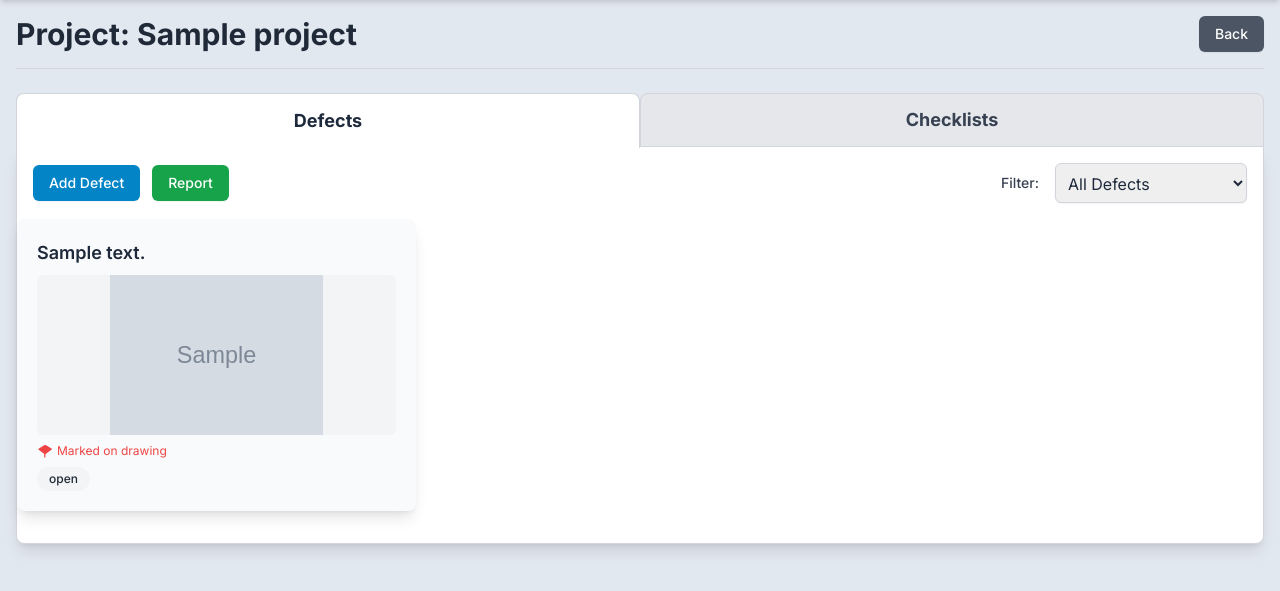
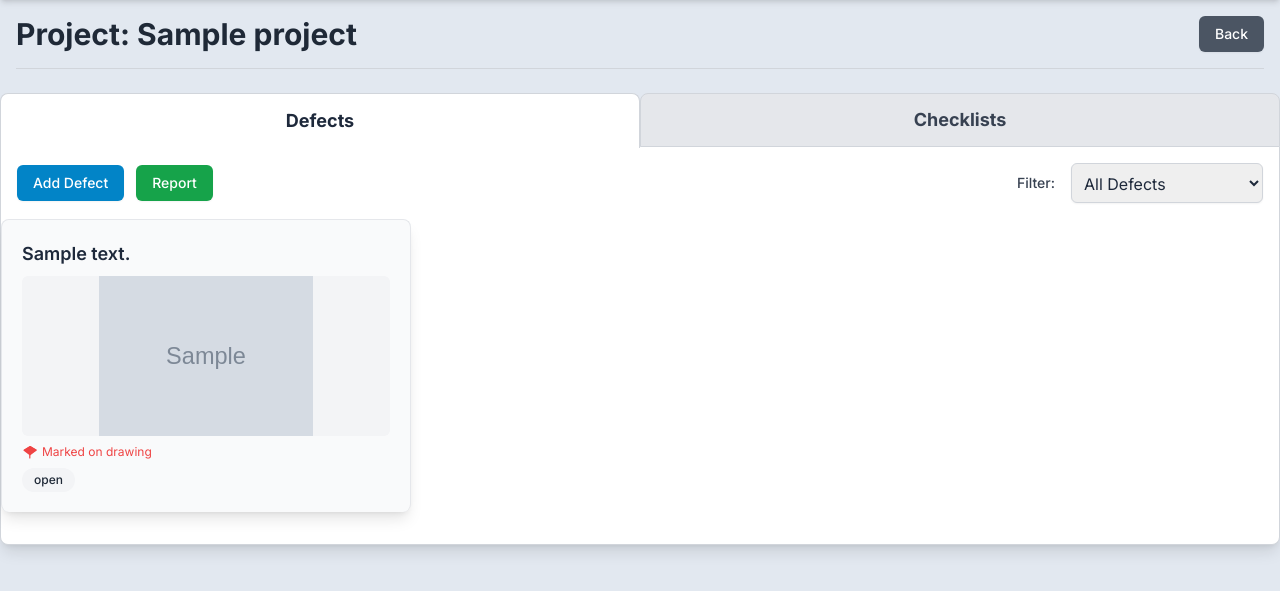
Before and after one commit to zoltanas/defect-tracking, a Flask app: page /project/1 in a window 1280 px wide. Shown: the part 68-659 px from the top of the page. Run offline with Flask 3, Linux system fonts and the light colour scheme; a user stored in the database is signed in; tables that the repository leaves empty hold one stand-in row (values such as "Sample post"); grey boxes marked "Sample" are stand-in pictures; some libraries are stand-ins or nearby versions.

Commit message:
Fix: Adjust layout for full-width tabs and improve card separation
This commit addresses your feedback on layout and styling:

1.  **Full-Width Main Tab Content Card:**
    - Wrapped the entire tab system in a new div with negative horizontal
      margins (`mx-[-1rem]`). This counteracts the padding from the main
      layout container, allowing the tabbed content area (with its own
      borders) to extend to the full available screen width.

2.  **Improved Defect/Checklist Card Separation:**
    - Added light top, left, and right borders (`border-t border-l border-r border-gray-200`)
      to individual defect and checklist cards. This enhances their visual
      separation from the main content card's background, particularly
      addressing the visual merging at the top of these nested cards.

These changes aim to provide a more expansive feel for the tabbed interface
and clearer visual distinction for the nested content items.

```diff
--- a/templates/project_detail.html
+++ b/templates/project_detail.html
@@ -7,6 +7,8 @@
         </h1>
         <a href="{{ url_for('index') }}" class="mt-0 bg-gray-600 hover:bg-gray-700 text-white px-4 py-2 rounded-md shadow-sm text-sm font-medium">Back</a>
     </div>
+
+<div class="mx-[-1rem]"> <!-- NEW FULL-WIDTH WRAPPER -->
 
     <!-- Tab Navigation -->
     <div id="tab-navigation" class="flex">
@@ -54,7 +56,7 @@
                 {% if defects %}
                     <div class="grid grid-cols-1 md:grid-cols-2 lg:grid-cols-3 gap-6">
                         {% for defect in defects %}
-                            <a href="{{ url_for('defect_detail', defect_id=defect.id) }}" class="block bg-gray-50 p-5 rounded-lg shadow-lg hover:shadow-xl transition-shadow duration-300">
+                            <a href="{{ url_for('defect_detail', defect_id=defect.id) }}" class="block bg-gray-50 p-5 rounded-lg shadow-lg hover:shadow-xl transition-shadow duration-300 border-t border-l border-r border-gray-200">
                                 <h3 class="text-lg font-semibold text-primary mb-2 truncate" title="{{ defect.description }}">{{ defect.description }}</h3>
                                 {% if defect.first_thumbnail_path %}
                                     <div class="my-2"> {# Margin for spacing #}
@@ -105,7 +107,7 @@
                 {% if checklists %}
                     <div class="grid grid-cols-1 md:grid-cols-2 lg:grid-cols-3 gap-6">
                         {% for checklist in checklists %}
-                            <a href="{{ url_for('checklist_detail', checklist_id=checklist.id) }}" class="block bg-gray-50 p-5 rounded-lg shadow-lg hover:shadow-xl transition-shadow duration-300">
+                            <a href="{{ url_for('checklist_detail', checklist_id=checklist.id) }}" class="block bg-gray-50 p-5 rounded-lg shadow-lg hover:shadow-xl transition-shadow duration-300 border-t border-l border-r border-gray-200">
                                 <h3 class="text-lg font-semibold text-primary mb-2 truncate" title="{{ checklist.name }}">{{ checklist.name }}</h3>
                                 {# Assuming checklists might have a count of items or completion status later #}
                                 <p class="text-sm text-gray-600">Contains {{ checklist.items|length }} items.</p>
@@ -130,6 +132,8 @@
             </div>
         </div>
     </div>
+
+</div> <!-- END OF NEW FULL-WIDTH WRAPPER -->
 
 <div id="drawingModal" class="fixed inset-0 bg-gray-600 bg-opacity-50 overflow-y-auto h-full w-full flex items-center justify-center hidden z-50">
     <div class="relative p-5 border w-full max-w-2xl shadow-lg rounded-md bg-white">
```
